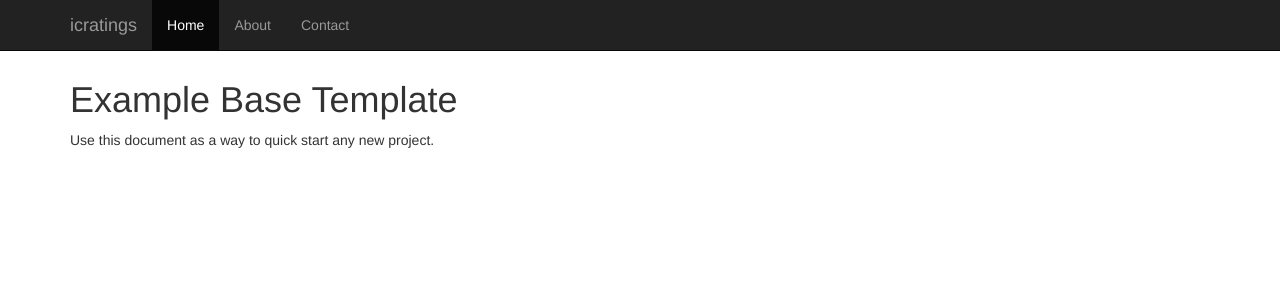
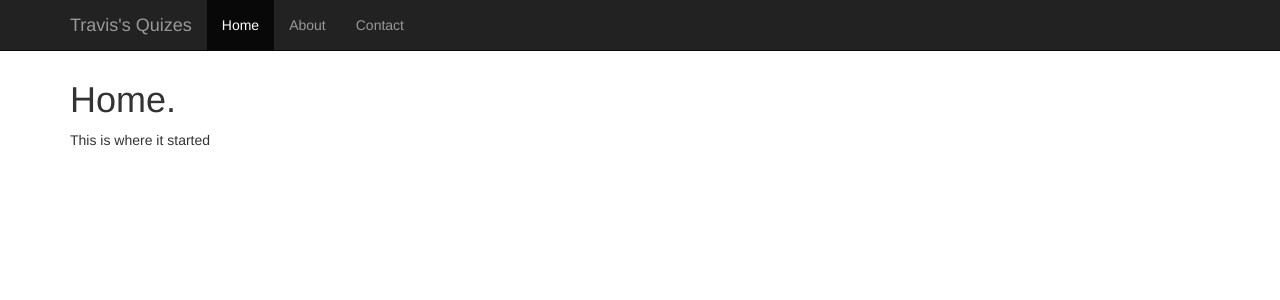
Before and after one commit to mtzirkel/icratings, a Django app: page / in a window 1280 px wide. Shown: the top 300 px of the page. Run offline with Django 3.2, Linux system fonts and the light colour scheme; some libraries are stand-ins or nearby versions.

Commit message:
here is the two projects combined with some tweaks

```diff
--- a/icratings/icratings/settings/base.py
+++ b/icratings/icratings/settings/base.py
@@ -249,3 +249,5 @@ INSTALLED_APPS += (
 # Don't need to use South when setting up a test database.
 SOUTH_TESTS_MIGRATE = False
 ########## END SOUTH CONFIGURATION
+
+LOGIN_REDIRECT_URL = '/quiz/'
--- a/icratings/icratings/settings/local.py
+++ b/icratings/icratings/settings/local.py
@@ -50,7 +50,10 @@ CACHES = {
 ########## TOOLBAR CONFIGURATION
 # See: http://django-debug-toolbar.readthedocs.org/en/latest/installation.html#explicit-setup
 INSTALLED_APPS += (
-
+    'quiz',
+    'multichoice',
+    'true_false',
+    'essay',
 
 )
 
--- a/icratings/icratings/urls.py
+++ b/icratings/icratings/urls.py
@@ -2,16 +2,17 @@ from django.conf.urls import patterns, include, url
 from django.conf.urls.static import static
 from django.conf import settings
 from django.views.generic import TemplateView
-
+from django.contrib.auth import views as auth_views
 # Uncomment the next two lines to enable the admin:
 from django.contrib import admin
+from . import views
 admin.autodiscover()
 
 urlpatterns = patterns('',
     url(r'^$', TemplateView.as_view(template_name='base.html')),
 
     # Examples:
-    # url(r'^$', 'icratings.views.home', name='home'),
+    url(r'^home/$', 'views.home'),
     # url(r'^icratings/', include('icratings.foo.urls')),
 
     # Uncomment the admin/doc line below to enable admin documentation:
@@ -19,6 +20,18 @@ urlpatterns = patterns('',
 
     # Uncomment the next line to enable the admin:
     url(r'^admin/', include(admin.site.urls)),
+
+    #home
+    #url(r'^home/$', 'django.contrib.auth.views.home', {'template_name': 'home.html'}),
+    #login
+    url(r'^login/$', 'django.contrib.auth.views.login', {'template_name': 'login.html'}),
+
+    #logout
+    #url(r'^logout/$', auth_views.logout, {'next_page': '/home/'}, name='logout'),
+
+    #quiz url
+    url(r'^quiz/', include('quiz.urls')),
+
 )
 
 # Uncomment the next line to serve media files in dev.
--- a/icratings/templates/base.html
+++ b/icratings/templates/base.html
@@ -3,7 +3,7 @@
 <html lang="en">
   <head>
     <meta charset="utf-8">
-    <title>{% block title %}icratings{% endblock title %}</title>
+    <title>{% block title %}Travis' Quiz{% endblock title %}</title>
     <meta name="viewport" content="width=device-width, initial-scale=1.0">
     <meta name="description" content="">
     <meta name="author" content="">
@@ -39,11 +39,11 @@
             <span class="icon-bar"></span>
             <span class="icon-bar"></span>
           </button>
-          <a class="navbar-brand" href="#">icratings</a>
+          <a class="navbar-brand" href="#">Travis's Quizes</a>
         </div>
         <div class="collapse navbar-collapse">
           <ul class="nav navbar-nav">
-            <li class="active"><a href="#">Home</a></li>
+            <li class="active"><a href="/home/">Home</a></li>
             <li><a href="#about">About</a></li>
             <li><a href="#contact">Contact</a></li>
           </ul>
@@ -53,10 +53,10 @@
 
     <div class="container">
 
-      <h1>{% block page_title %}Example Base Template{% endblock page_title %}</h1>
+      <h1>{% block page_title %}Home.{% endblock page_title %}</h1>
 
       {% block content %}
-        <p>Use this document as a way to quick start any new project.</p>
+        <p>This is where it started</p>
       {% endblock content %}
 
     </div> <!-- /container -->
```
Also changed, not shown: icratings/icratings/views.py (added, +8 -0 lines), icratings/templates/home.html (added, +12 -0 lines), icratings/templates/login.html (added, +31 -0 lines), icratings/views.py (added, +8 -0 lines), icratings/media/uploads/2016/11/09/SolarFlair.jpg (added), icratings/media/uploads/2016/11/09/SquarePyramid.jpg (added), 1 other file.
